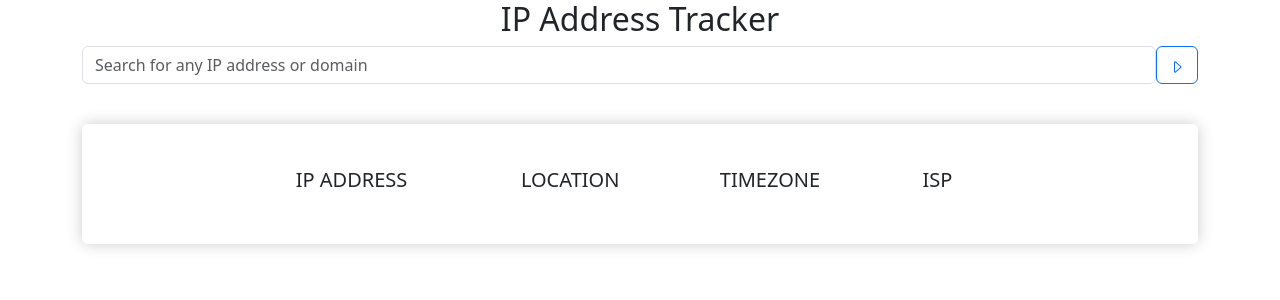
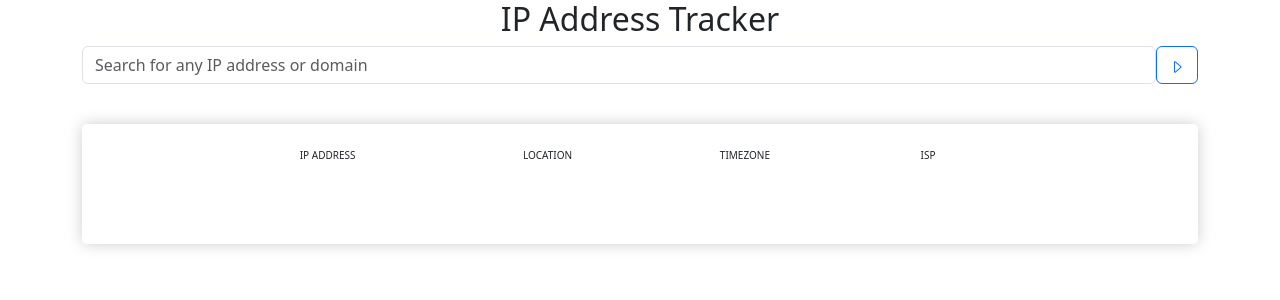
Before and after one commit to mosesnjoroge/ipaddresstrckr, a React (Vite) app: page / in a window 1280 px wide. Shown: the top 300 px of the page. Built offline with nearby package versions, Linux system fonts and the light colour scheme.

Commit message:
positioned infobox title

```diff
--- a/src/components/InfoBox.jsx
+++ b/src/components/InfoBox.jsx
@@ -4,27 +4,39 @@ export default function InfoBox() {
     <div className="container">
       <div className="card-category">
         <div className="location-box">
-          <h2>
+          <h6>
             IP ADDRESS
-          </h2>
+          </h6>
+          <h3>
+
+          </h3>
         </div>
         <hr className="box-solid-divider"/>
         <div className="ip-address-box">
-          <h2>
+          <h6>
             LOCATION
-          </h2>
+          </h6>
+          <h3>
+
+          </h3>
         </div>
         <hr className="box-solid-divider"/>
         <div className="timezone-box">
-          <h2>
+          <h6>
             TIMEZONE
-          </h2>
+          </h6>
+          <h3>
+
+          </h3>
         </div>
         <hr className="box-solid-divider"/>
         <div className="isp-box">
-          <h2>
+          <h6>
             ISP
-          </h2>
+          </h6>
+          <h3>
+
+          </h3>
         </div>
       </div>
       {/* <div className="cards">
--- a/src/components/css/cards.css
+++ b/src/components/css/cards.css
@@ -13,17 +13,18 @@
   border-radius: 5px;
   box-shadow: 0 0 15px rgba(0,0,0,0.2);
 }
-.card-category h2{
-
-  font-size: 20px;
+.card-category h6{
+  font-size: 10px;
   display: grid;
-  grid-template-columns: 1fr 1fr;
-  grid-gap: 2px;
+  grid-template-columns: 1fr 1fr 1fr 1fr;
+  /* grid-gap: 2px; */
+  /* line-height: 0%; */
+  margin-top: -35px;
 }
 /* Solid border */
-hr.solid {
+/* hr.solid {
   border-top: 3px solid #0e0d0d;
-}
+} */
 
  /* Smallest device */
 @media (min-width: 100px) and (max-width: 575px) {
```
